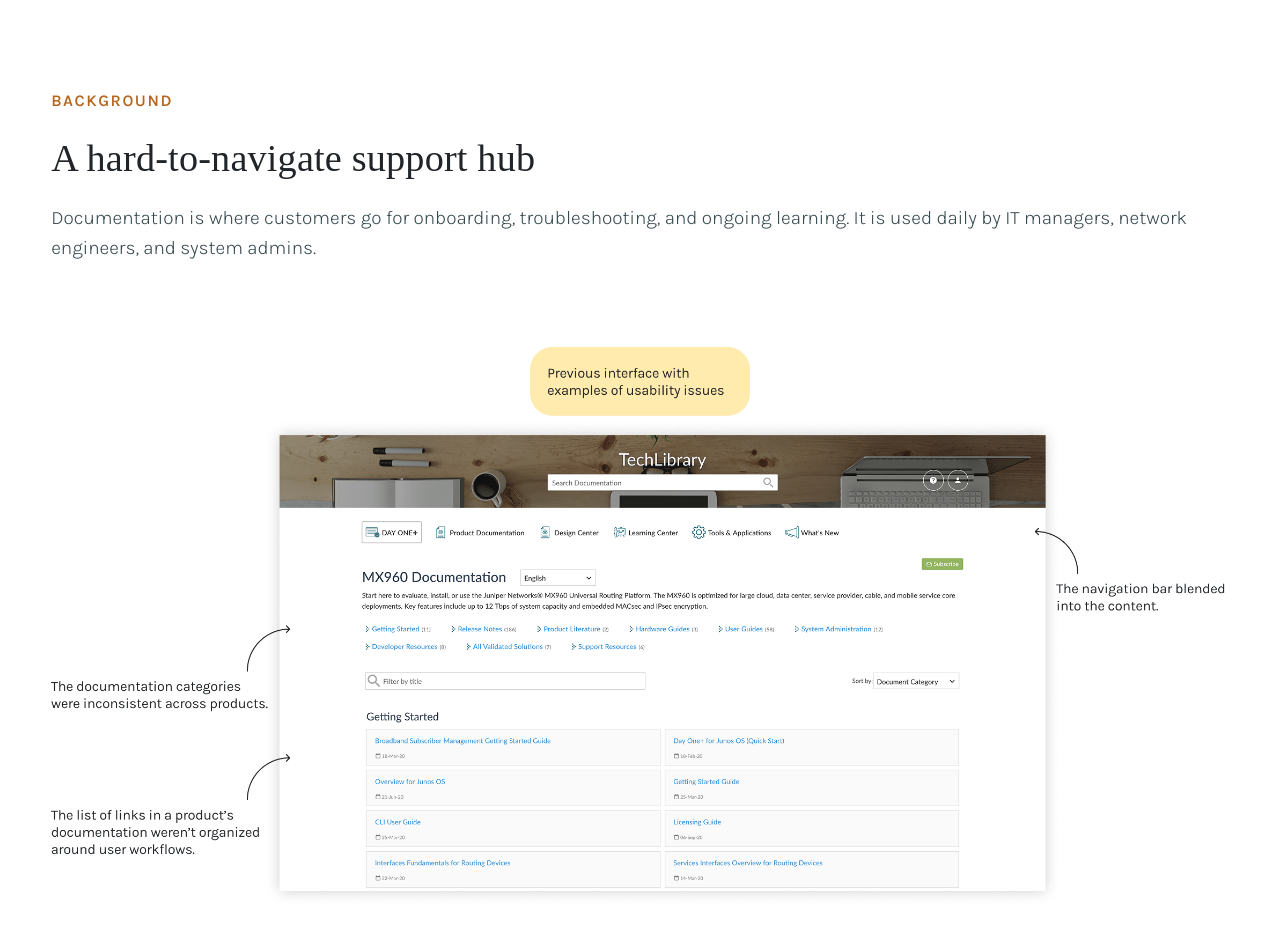
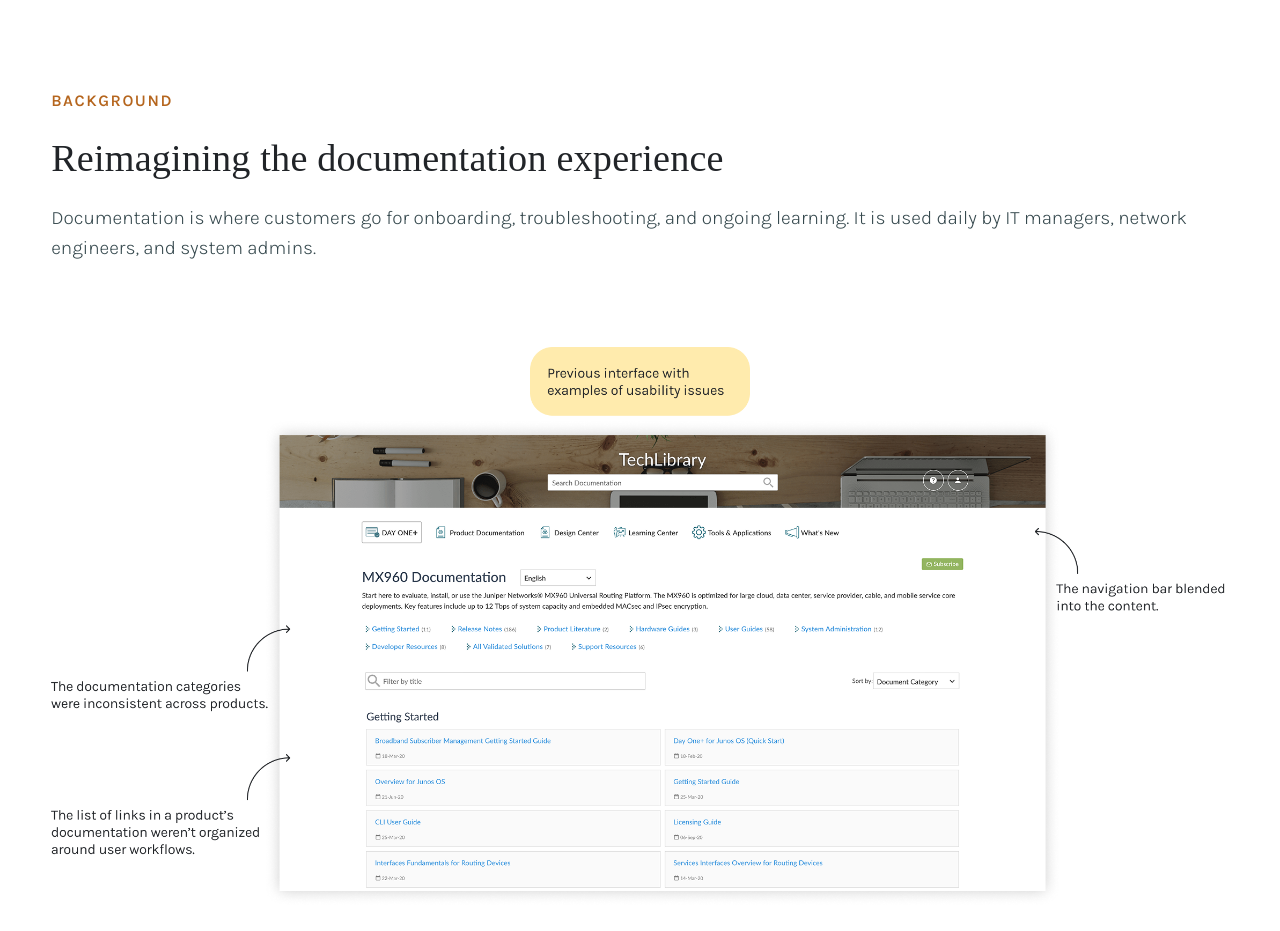
Before and after one commit to erin-yl/portfolio, a plain HTML site: page support-hub.html in a window 1280 px wide. Shown: the part 1880-2811 px from the top of the page. Drawn offline with Linux system fonts and the light colour scheme.

Commit message:
Update support hub background section heading
Co-Authored-By: Claude Sonnet 5 <noreply@anthropic.com>

```diff
--- a/support-hub.html
+++ b/support-hub.html
@@ -65,7 +65,7 @@
 
     <section class="case-section" id="background">
       <p class="section-label">Background</p>
-      <h2>A hard-to-navigate support hub</h2>
+      <h2>Reimagining the documentation experience</h2>
       <p>Documentation is where customers go for onboarding, troubleshooting, and ongoing learning. It is used daily by IT managers, network engineers, and system admins.</p>
     </section>
 
```
